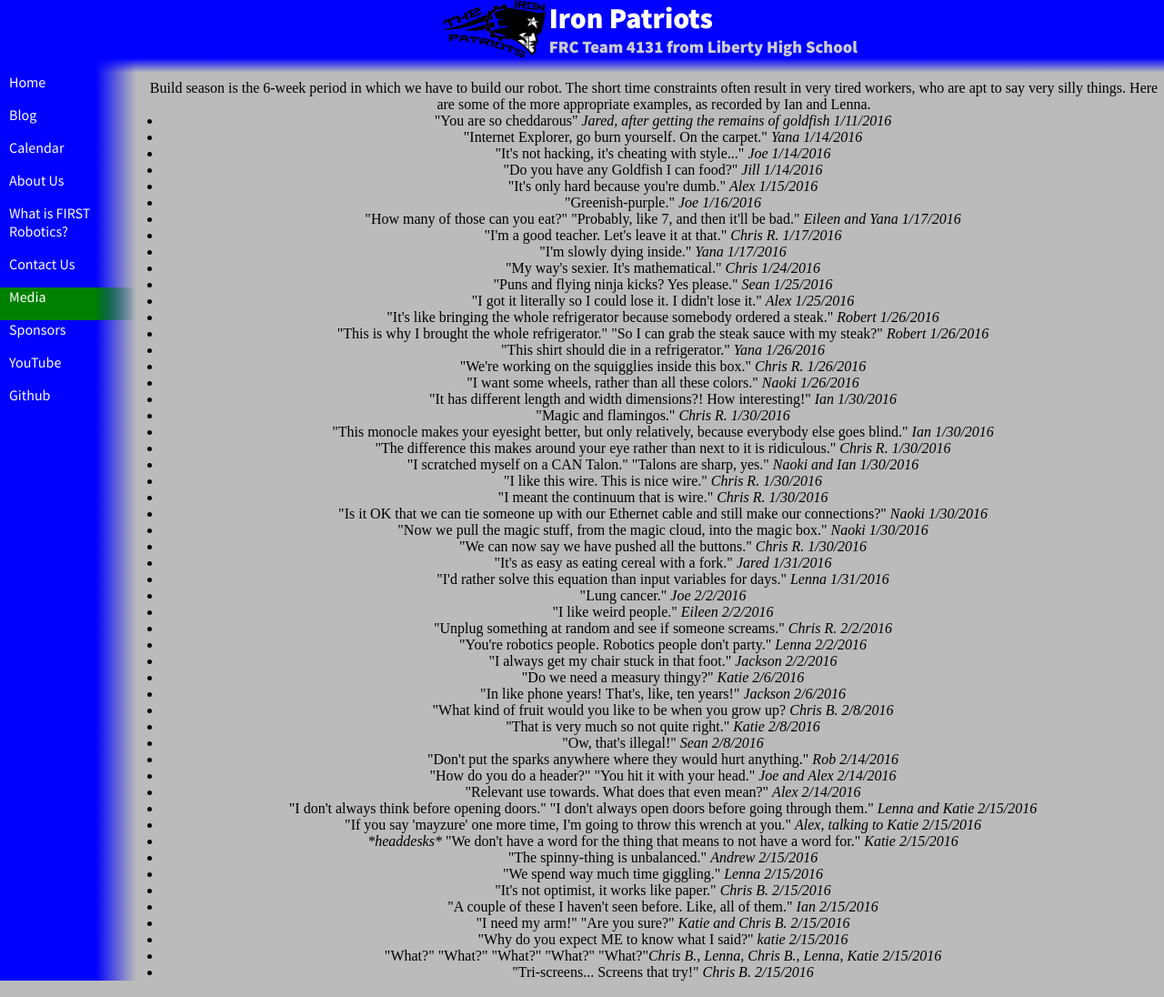
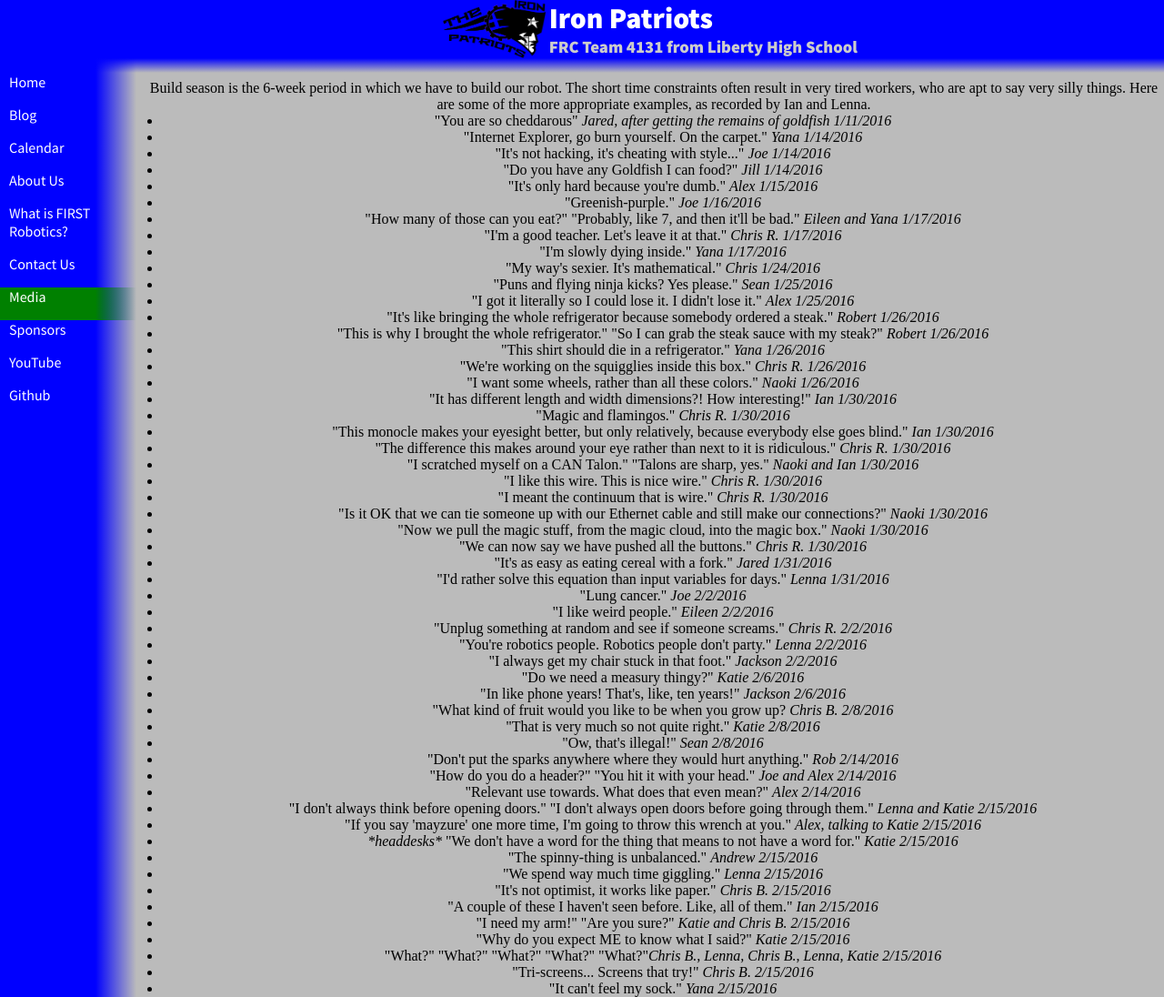
Before and after one commit to katiebugmoon/FRC4131.github.io, a Jekyll site: the page built from media/2016/quotes.html, in a window 1280 px wide. Shown: the whole page at 91% size. Built offline with Jekyll 4.4.1, drawn with Linux system fonts in a browser that asks for light colours; nearby versions of some CDN libraries.

Commit message:
Update quotes.html

```diff
--- a/media/2016/quotes.html
+++ b/media/2016/quotes.html
@@ -54,8 +54,9 @@ title: Build Season 2016 Quotes
 	<li>"It's not optimist, it works like paper." <i>Chris B. 2/15/2016</i></li>
 	<li>"A couple of these I haven't seen before. Like, all of them." <i>Ian 2/15/2016</i></li>
 	<li>"I need my arm!" "Are you sure?" <i>Katie and Chris B. 2/15/2016</i></li>
-	<li>"Why do you expect ME to know what I said?" <i> katie 2/15/2016</i></li>
+	<li>"Why do you expect ME to know what I said?" <i>Katie 2/15/2016</i></li>
 	<li>"What?" "What?" "What?" "What?" "What?"<i>Chris B., Lenna, Chris B., Lenna, Katie 2/15/2016</i></li>
 	<li>"Tri-screens... Screens that try!" <i>Chris B. 2/15/2016</i></li>
+	<li>"It can't feel my sock." <i>Yana 2/15/2016</i></li>
 </ul>
 <center>
```
